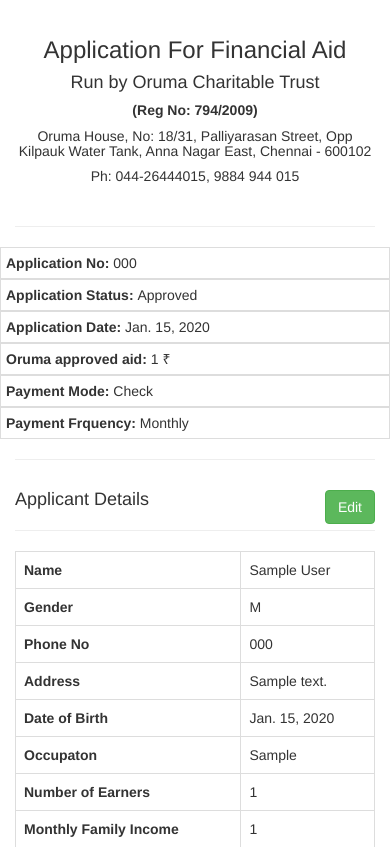
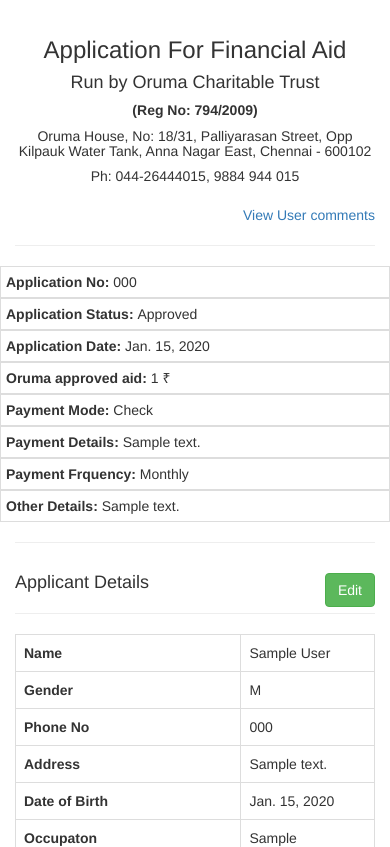
Before and after one commit to jafsparrow/deploy, a Django app: page /oruma/stage5/1/ in a window 390 px wide. Shown: the part 55-902 px from the top of the page. Run offline with Django 3.2, Linux system fonts and the light colour scheme; a user stored in the database is signed in; tables that the repository leaves empty hold one stand-in row (values such as "Sample post"); some libraries are stand-ins or nearby versions.

Commit message:
added phone validation, extra details on summary, fixed document layout on summary

```diff
--- a/oruma/models.py
+++ b/oruma/models.py
@@ -53,7 +53,7 @@
     self_amount = models.IntegerField(default=0)
     ouruma_expected = models.IntegerField(default=0)
     STATUS = (('New','New'),('Submitted','Submitted'),('Review', 'Review'),('Approved', 'Approved'),('Rejected','Rejected'))
-    status = models.CharField(max_length = 10, choices =STATUS, default='N' )
+    status = models.CharField(max_length = 10, choices =STATUS, default='New' )
     created = models.DateField(auto_now_add=True)
     updated = models.DateField(auto_now = True)
     application_number = models.CharField(max_length=60)
--- a/oruma/static/oruma/css/style.css
+++ b/oruma/static/oruma/css/style.css
@@ -101,3 +101,9 @@
 {
     background-color:LightGray;
 }
+
+
+/* form error list */
+.errorlist {
+  color: red;
+}
--- a/oruma/templates/nav.html
+++ b/oruma/templates/nav.html
@@ -11,13 +11,15 @@
       <a class="navbar-brand" href="/">Oruma Charity</a>
     </div>
     <div id="navbar" class="collapse navbar-collapse">
+
       <ul class="nav navbar-nav navbar-right">
         <li {% if request.path == '/' %} class="active" {% endif %}><a href="/">Home</a></li>
         <li><a href="#">About</a></li>
         {% if user.is_authenticated %}
           <li {% if request.path == '/oruma/applications/' %} class="active" {% endif %}><a href="/oruma/applications/" >Applications</a></li>
           <li {% if request.path == '/accounts/logout/' %} class="active" {% endif %} ><a href="{% url 'logout' %}" >Logout</a></li>
-        {% else %}
+
+          {% else %}
           <li {% if request.path == '/accounts/login/' %} class="active" {% endif %}><a href="{% url 'login' %}">Login</a></li>
         {% endif %}
       </ul>
--- a/oruma/templates/oruma/landingpage.html
+++ b/oruma/templates/oruma/landingpage.html
@@ -12,7 +12,9 @@
         <!-- Jumbotron Header -->
         <header class="jumbotron hero-spacer">
 
-
+          {% if request.user.is_authenticated %}
+            <h2>Hello.. <b>{{ request.user.username }}</b></h2>
+          {% endif%}
             <h2>Ourma Charitable Trust</h2>
             <p><blockquote >
               Charity can be the outward expression of faith and hope
--- a/oruma/templates/oruma/stage1.html
+++ b/oruma/templates/oruma/stage1.html
@@ -37,9 +37,6 @@
 
       <table class="table table-hover table-bordered">
         {{ recommender.as_table }}
-
-
-
       </table>
       <div class="row col-sm-12 col-xs-12" style="margin-bottom: 40px;">
         <div class="row">
--- a/oruma/templates/oruma/stage3.html
+++ b/oruma/templates/oruma/stage3.html
@@ -106,7 +106,7 @@
 
 <div class="row">
   <div class="col-md-6">
-    <h5>Payment Freuquency:</h5>
+    <h5>Payment Frequency:</h5>
     {{ appform.payment_frequency }}
   </div>
   <div class="col-md-6">
--- a/oruma/templates/oruma/stage5.html
+++ b/oruma/templates/oruma/stage5.html
@@ -34,19 +34,18 @@
             {% elif application.status == 'Submitted' %}
                 {% if user.is_staff %}
                   <div class="btn-group">
-
                     <a href="{% url 'app_approve' application.id %}" class="btn btn-sm btn-success">Approve</a>
-
                     <a href="{% url 'app_review' application.id %}" class="btn btn-sm btn-warning">Send for Review</a>
-
                     <a href="{% url 'app_reject' application.id %}" class="btn btn-sm btn-danger">Reject</a>
                   </div>
+                {% endif %}
+            {% else %}
+                {% if user.is_staff %}
+                <a href="{% url 'review_view' application.id %}">View User comments</a>
                 {% endif %}
             {% endif %}
         {% endif %}
     </div>
-
-
   </div>
   {% if messages %}
     {% for message in messages %}
@@ -57,33 +56,37 @@
     {% endfor %}
   {% endif %}
 <hr>
-
   <div class="row">
-    <div class="col-md-4 border" style="padding: 5px;">
+    <div class="col-md-3 border" style="padding: 5px;">
       <b>Application No: </b>{{ application.application_number }}
     </div>
-    <div class="col-md-4 border" style="padding: 5px;">
+    <div class="col-md-3 border" style="padding: 5px;">
       <b>Application Status: </b>{{ application.status }}
     </div>
-    <div class="col-md-4 border" style="padding: 5px;">
+    <div class="col-md-3 border" style="padding: 5px;">
       <b>Application Date: </b>{{ application.created |date }}
+    </div>
+    <div class="col-md-3 border" style="padding: 5px;">
+      <b>Oruma approved aid: </b>{{ application.ouruma_expected }} &#8377
     </div>
 </div>
 <div class="row">
-
-    <div class="col-md-4 border" style="padding: 5px;">
-      <b>Oruma approved aid: </b>{{ application.ouruma_expected }} &#8377
-    </div>
-
-    <div class="col-md-4 border" style="padding: 5px;">
+    <div class="col-md-3 border" style="padding: 5px;">
       <b>Payment Mode: </b>{{ application.payment_mode }}
     </div>
-    <div class="col-md-4 border" style="padding: 5px;">
+    <div class="col-md-3 border" style="padding: 5px;">
+      <b>Payment Details:  </b>{{ application.payment_details }}
+    </div>
+    <div class="col-md-3 border" style="padding: 5px;">
       <b>Payment Frquency: </b>{{ application.payment_frequency  }}
+    </div>
+    <div class="col-md-3 border" style="padding: 5px;">
+      <b>Other Details: </b>{{ application.extra_notes }}
     </div>
 
 
   </div>
+
 <hr>
 
 </section>
@@ -217,7 +220,7 @@
   {% if details %}
   <h4>Financial Aid Details
     {% if request.user.is_staff or application.status == 'New' or application.status == 'Review' %}
-    <a href="{% url 'application_step_3' application.id %}" class="btn btn-success pull-right">Add or Edit</a>
+    <a href="{% url 'application_step_3' application.id %}?next={% url 'application_step_5' application.id %}" class="btn btn-success pull-right">Add or Edit</a>
       {% endif %}
 
   </h4>
@@ -258,9 +261,6 @@
 <section>
   <div class="row">
     <div class="col-md-12">
-
-
-
     {% if docs %}
         <h4>Attached Documents
             {% if request.user.is_staff or application.status == 'New' or application.status == 'Review' %}
@@ -280,8 +280,9 @@
                 <td>{{ forloop.counter }}</td>
                 <td>{{ doc.description }} <a href="{{doc.document.url}}" download><i class="fa fa-download" aria-hidden="true"></i> </a></td>
               </tr>
+
+            {% endfor %}
             </table>
-            {% endfor %}
           </div>
         </div>
     {% else %}
--- a/oruma/urls.py
+++ b/oruma/urls.py
@@ -31,7 +31,7 @@
     url(r'^applications/$', applications, name='applications' ),
     # Steps
     url(r'^stage1/$', application_step_1, name='application_step_1'),
-    url(r'^stage2/(?P<application_number>\d+)/$', application_step_2, name='application_step_2'),
+    url(r'^stage2/(?P<application_number>\d+)$', application_step_2, name='application_step_2'),
     url(r'^stage3/(?P<application_number>\d+)/$', application_step_3, name='application_step_3'),
     url(r'^stage4/(?P<application_number>\d+)/$', application_step_4, name='application_step_4'),
     url(r'^stage5/(?P<application_number>\d+)/$', application_step_5, name='application_step_5'),
--- a/oruma/views.py
+++ b/oruma/views.py
@@ -100,6 +100,7 @@
         applicant=ApplicantModelForm(request.POST or None, prefix='applicant')
         recommender=RecommenderModelForm(request.POST or None, prefix='recommender')
         user_entered_app_number = request.POST['application_user_number']
+
         if recommender.is_valid() and applicant.is_valid():
             # save applicant
             recommender_obj=  recommender.save()
@@ -113,7 +114,7 @@
                 #return render(request, 'oruma/stage2.html', {'application': application.id })
         else:
             print("Form date is not valid and failed at form.isvalid method")
-            return HttpResponseRedirect(reverse('application_step_1'))
+            #return HttpResponseRedirect(reverse('application_step_1'))
     # for GET render This.
     else:
         recommender=RecommenderModelForm(prefix='recommender')
@@ -130,6 +131,13 @@
     #check if there is next save the next from get request.
     #redirect_to = request.GET.get(next, None)
     #print(redirect_to)
+    redirect_to = None
+    print(request)
+    try:
+        redirect_to = request.GET['next']
+    except:
+        pass
+
     application = get_object_or_404(Application, id=application_number)
     applicant = application.Applicant
     #Dependend_form = DependendForm()
@@ -152,7 +160,12 @@
             for instance in instances:
                 instance.applicant = applicant
                 instance.save()
-            return HttpResponseRedirect(reverse('application_step_3', kwargs = {'application_number': application_number}))
+
+            if redirect_to is None:
+                return HttpResponseRedirect(reverse('application_step_3', kwargs = {'application_number': application_number}))
+            else:
+                messages.success(request, 'Depended details have been updated..!')
+                return HttpResponseRedirect(redirect_to)
             #if redirect_to is None or redirect_to == '':
 
             #else:
@@ -167,6 +180,15 @@
 
 @login_required
 def application_step_3(request, application_number):
+
+    redirect_to = None
+    print(request)
+    try:
+        redirect_to = request.GET['next']
+    except:
+        pass
+
+
     application = get_object_or_404(Application, id=application_number)
     query = Detail.objects.filter(application = application)
 
@@ -196,9 +218,13 @@
             for instance in instances:
                 instance.application = application
                 instance.save()
+            if redirect_to is None:
+                return HttpResponseRedirect(reverse('application_step_4', kwargs = {'application_number': application_number}))
+            else:
+                messages.success(request, 'Financial aid details have been updated..!')
+                return HttpResponseRedirect(redirect_to)
 
 
-            return HttpResponseRedirect(reverse('application_step_4', kwargs = {'application_number': application_number}))
     else:
         application_form = ApplicationModelForm(instance=application)
         formset = DetailFormSet(queryset=query)
--- a/templates/registration/login.html
+++ b/templates/registration/login.html
@@ -37,9 +37,9 @@
         <input type="hidden" name="" value="">
       </div>
     </form>
-
+<!---
     {# if we have password reset view #}
-    <p><a  href="{% url 'password_reset' %}">Forgot Your Password</a></p>
+    <p><a  href="{% url 'password_reset' %}">Forgot Your Password</a></p> --->
 
   </div>
 
```
Also changed, not shown: oruma/forms.py (+18 -1 lines).
